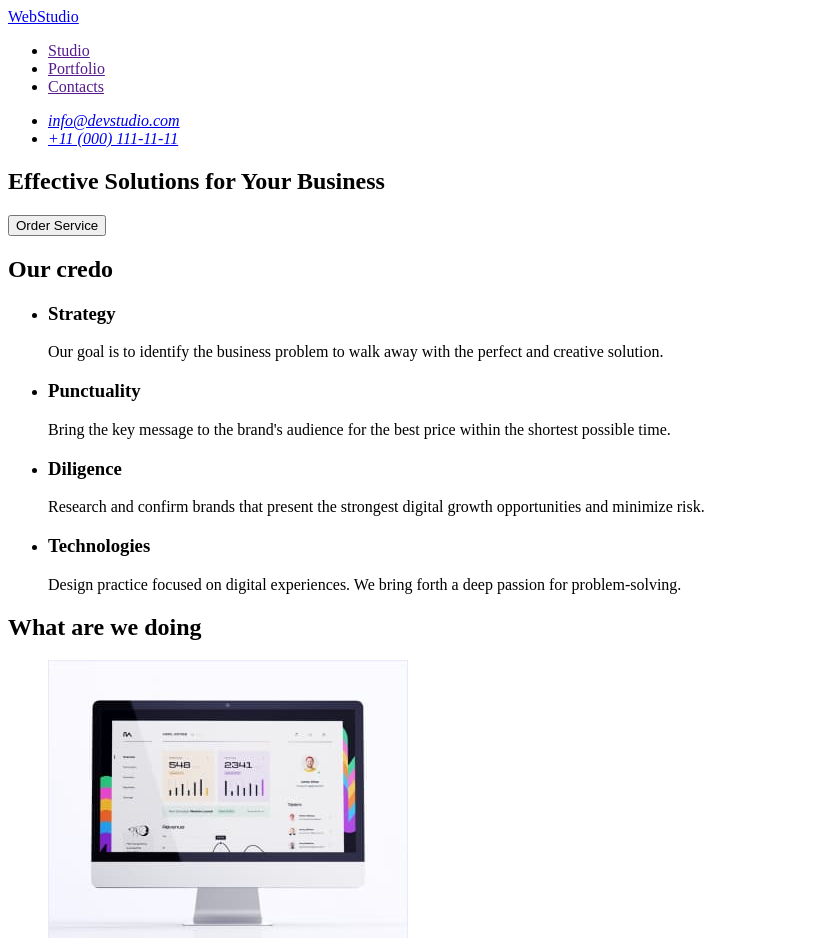
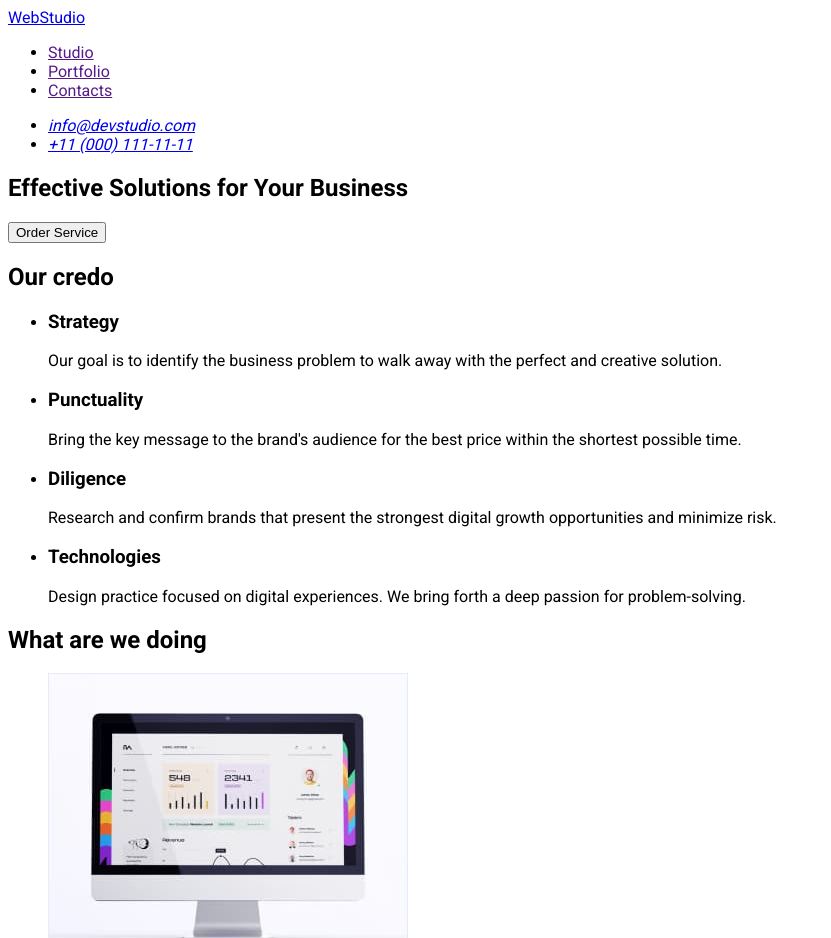
Before and after one commit to Sergii-Drozdiuk/goit-markup-hw-02, a plain HTML site: page index.html in a window 1280 px wide. Shown: the top 938 px of the page, without its empty margins (0-831 px from the left). Drawn offline with Linux system fonts and the light colour scheme.

Commit message:
fonts&variables

```diff
--- /dev/null
+++ b/css/styles.css
@@ -0,0 +1,31 @@
+/* Variables */
+:root {
+   --primary-font: 'Roboto', sans-serif;
+   --secondary-font: 'Raleway', sans-serif;
+
+    --primary-brand-color: #4D5AE5;
+    --pressed-state-color: #404BBF;
+    --secondary-color: #2E2F42;
+    --success-color: #31D0AA;
+
+    --primary-text: #434455;
+    --secondary-text: #8E8F99;
+    --accent-color: #E7E9FC;
+    --light-color: #F4F4FD;
+
+    --hero-bg: #2E2F42;
+    --white-bg: #FFFFFF;
+    --footer-bg: #2f303a;
+
+}
+/* Styles reset */
+.list {
+   list-style: none;
+}
+.link {
+   text-decoration: none;
+}
+/* Body */
+body {
+    font-family: var(--primary-font);
+   }
--- a/index.html
+++ b/index.html
@@ -5,6 +5,10 @@
    <meta http-equiv="X-UA-Compatible" content="IE=edge">
    <meta name="viewport" content="width=device-width, initial-scale=1.0">
    <title>MainPage</title>
+   <link rel="preconnect" href="https://fonts.googleapis.com">
+<link rel="preconnect" href="https://fonts.gstatic.com" crossorigin>
+<link href="https://fonts.googleapis.com/css2?family=Raleway:wght@800&family=Roboto:wght@400;500;700;900&display=swap" rel="stylesheet">
+<link rel="stylesheet" href="./css/styles.css">
 </head>
 <body>
   <header>
```
